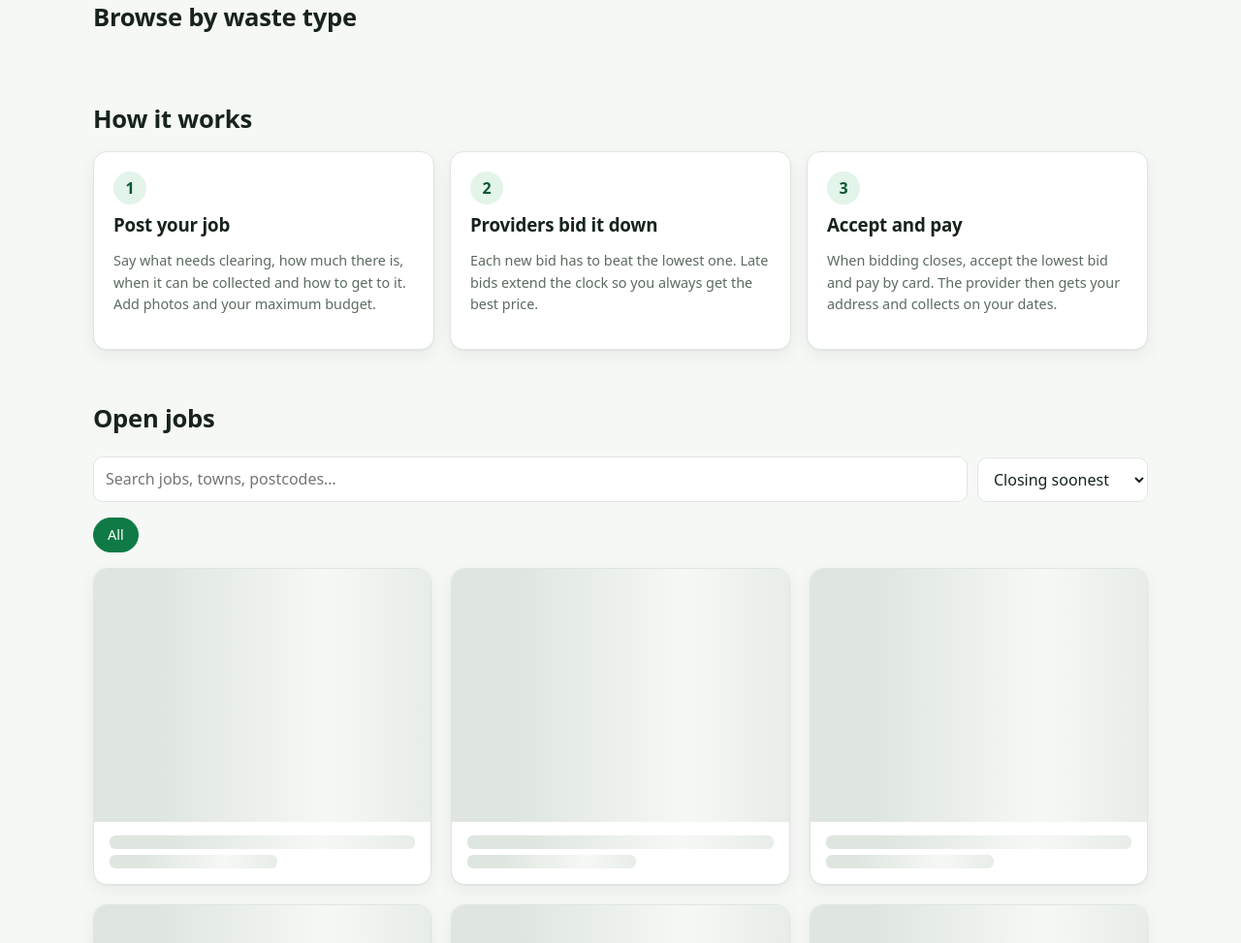
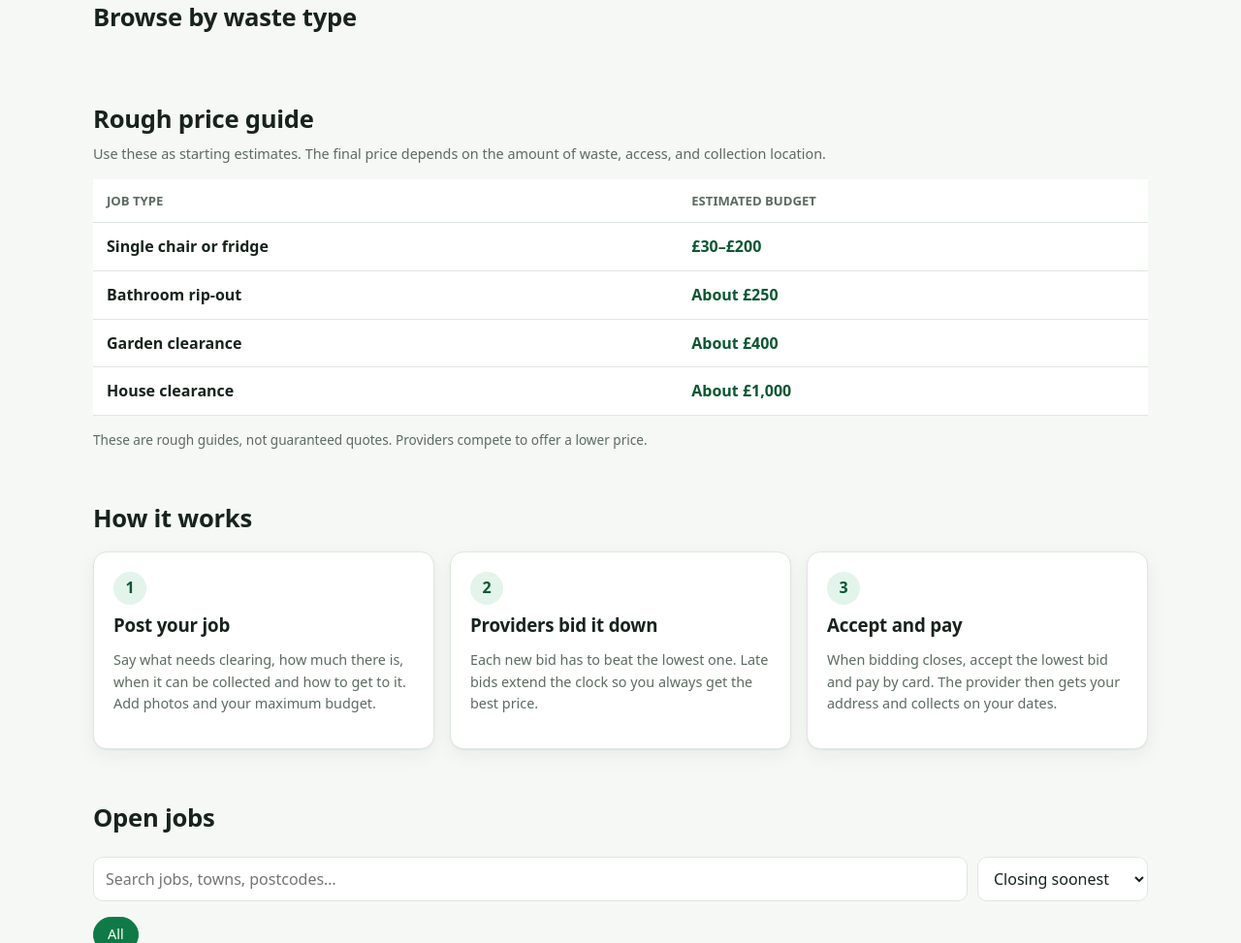
Before and after one commit to richardsel1994-ship-it/Waste-warrior-bidding-3.5, a website: page public/index.html in a window 1280 px wide. Shown: the part 661-1634 px from the top of the page at 97% size. Drawn offline with Linux system fonts and the light colour scheme; no server answers.

Commit message:
Add rough removal price guide

```diff
--- a/public/app.css
+++ b/public/app.css
@@ -160,6 +160,13 @@ h1 { font-size: clamp(1.8rem, 4vw, 2.4rem); }
 section.block { margin-top: 56px; } section.block > h2 { font-size: 1.6rem; margin-bottom: 18px; }
 .steps { margin: 0; }
 .tiles { display: grid; grid-template-columns: repeat(auto-fill, minmax(130px, 1fr)); gap: 12px; }
+.estimate-note { margin: -8px 0 14px; }
+.estimates { width: 100%; border-collapse: collapse; background: var(--surface); }
+.estimates th, .estimates td { padding: 12px 14px; border-bottom: 1px solid var(--line); text-align: left; }
+.estimates thead th { color: var(--muted); font-size: .82rem; text-transform: uppercase; }
+.estimates tbody th { font-weight: 600; }
+.estimates td { color: var(--brand-dark); font-weight: 800; white-space: nowrap; }
+@media (prefers-color-scheme: dark) { .estimates td { color: var(--text); } }
 .tile { display: grid; gap: 6px; justify-items: center; padding: 18px 8px; border: 1px solid var(--line); border-radius: var(--radius); background: var(--surface); color: var(--text); font: inherit; font-weight: 600; cursor: pointer; transition: transform .15s, border-color .15s, box-shadow .15s; }
 .tile:hover { transform: translateY(-3px); border-color: var(--brand); box-shadow: var(--shadow); }
 .tile .ico, .feature .ico { font-size: 1.9rem; }
--- a/public/app.js
+++ b/public/app.js
@@ -147,6 +147,12 @@
       h('button', { class: 'tile', type: 'button', onclick: () => { filters.category = c; drawChips(); load(); document.getElementById('browse').scrollIntoView(); } },
         h('span', { class: 'ico', text: ICONS[c] || '♻' }), h('span', { text: c }))));
     const feature = (ico, title, text) => h('div', { class: 'feature' }, h('div', { class: 'ico', text: ico }), h('h3', { text: title }), h('p', { class: 'muted', text }));
+    const estimates = [
+      ['Single chair or fridge', '£30–£200'],
+      ['Bathroom rip-out', 'About £250'],
+      ['Garden clearance', 'About £400'],
+      ['House clearance', 'About £1,000'],
+    ];
 
     $main.replaceChildren(
       h('section', { class: 'hero' },
@@ -162,6 +168,13 @@
       stats,
       h('section', { class: 'block' },
         h('h2', { text: 'Browse by waste type' }), tiles),
+      h('section', { class: 'block', 'aria-labelledby': 'estimate-title' },
+        h('h2', { id: 'estimate-title', text: 'Rough price guide' }),
+        h('p', { class: 'muted estimate-note', text: 'Use these as starting estimates. The final price depends on the amount of waste, access, and collection location.' }),
+        h('table', { class: 'estimates' },
+          h('thead', {}, h('tr', {}, h('th', { scope: 'col', text: 'Job type' }), h('th', { scope: 'col', text: 'Estimated budget' }))),
+          h('tbody', {}, ...estimates.map(([job, price]) => h('tr', {}, h('th', { scope: 'row', text: job }), h('td', { text: price }))))),
+        h('p', { class: 'hint', text: 'These are rough guides, not guaranteed quotes. Providers compete to offer a lower price.' })),
       h('section', { class: 'block' },
         h('h2', { text: 'How it works' }),
         h('div', { class: 'steps' },
```
